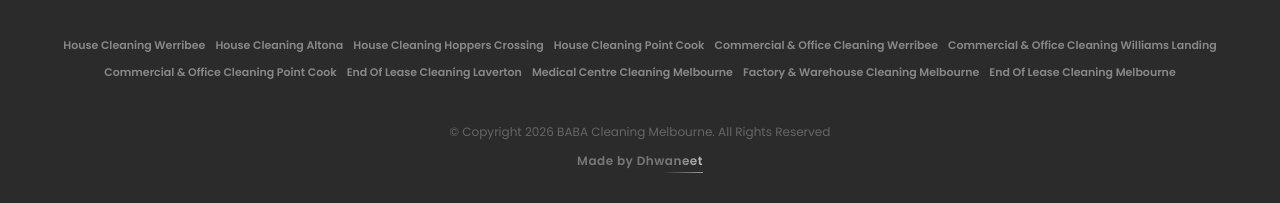
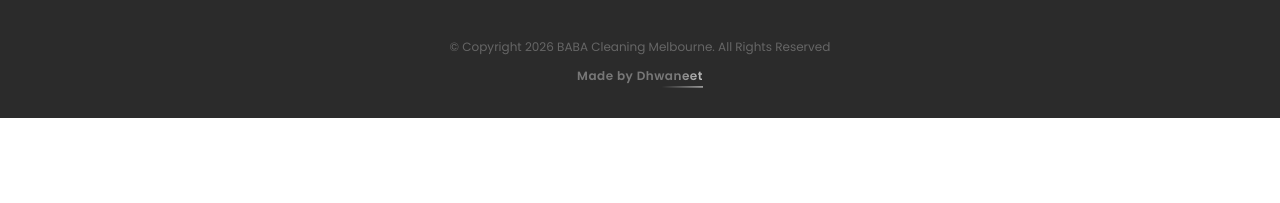
Before and after one commit to Dhwaneet2319/baba, a plain HTML site: page index.html in a window 1280 px wide. Shown: the part 4792-4995 px from the top of the page. After the commit the page ends 4910 px from the top, so only its background shows below. Drawn offline with Linux system fonts and the light colour scheme.

Commit message:
Remove footer-locations section from all pages

```diff
--- a/index.html
+++ b/index.html
@@ -644,21 +644,7 @@
                 </div>
             </div>
 
-            <div class="footer-locations">
-                <a href="#">House Cleaning Werribee</a>
-                <a href="#">House Cleaning Altona</a>
-                <a href="#">House Cleaning Hoppers Crossing</a>
-                <a href="#">House Cleaning Point Cook</a>
-                <a href="#">Commercial & Office Cleaning Werribee</a>
-                <a href="#">Commercial & Office Cleaning Williams Landing</a>
-                <a href="#">Commercial & Office Cleaning Point Cook</a>
-                <a href="#">End Of Lease Cleaning Laverton</a>
-                <a href="#">Medical Centre Cleaning Melbourne</a>
-                <a href="#">Factory & Warehouse Cleaning Melbourne</a>
-                <a href="#">End Of Lease Cleaning Melbourne</a>
-            </div>
-
-            <div class="footer-bottom">
+<div class="footer-bottom">
                 <p>&copy; Copyright 2026 BABA Cleaning Melbourne. All Rights Reserved</p>
                 <p><a href="https://dhwaneet.codes" target="_blank" class="credit-link">Made by Dhwaneet</a></p>
             </div>
```
Also changed, not shown: contact.html (+43 -36 lines).
